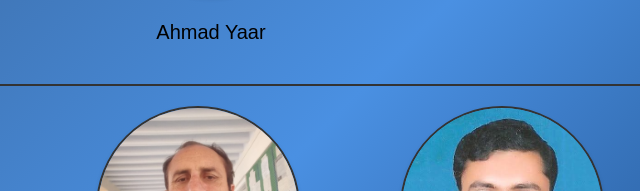
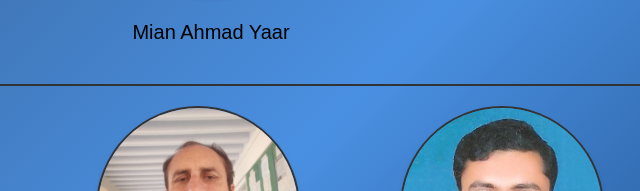
Before and after one commit to Esmail933/Shajra-e-Mian-Ghulam-Farid.github.io, a plain HTML site: page ahmad yar/yar.html in a window 1280 px wide. Shown: the part 227-418 px from the top of the page, 429-1069 px from the left. Drawn offline with Linux system fonts and the light colour scheme; files whose address does not match are found by name.

Commit message:
Update yar.html

```diff
--- a/ahmad yar/yar.html
+++ b/ahmad yar/yar.html
@@ -123,7 +123,7 @@
         <div class="generation">
             <div class="member">
                 <img src="images/ahmad yar.jpg" alt="Grandparent">
-                <p>Ahmad Yaar</p>
+                <p>Mian Ahmad Yaar</p>
             </div>
         </div>
         <!-- Second Generation -->
```
